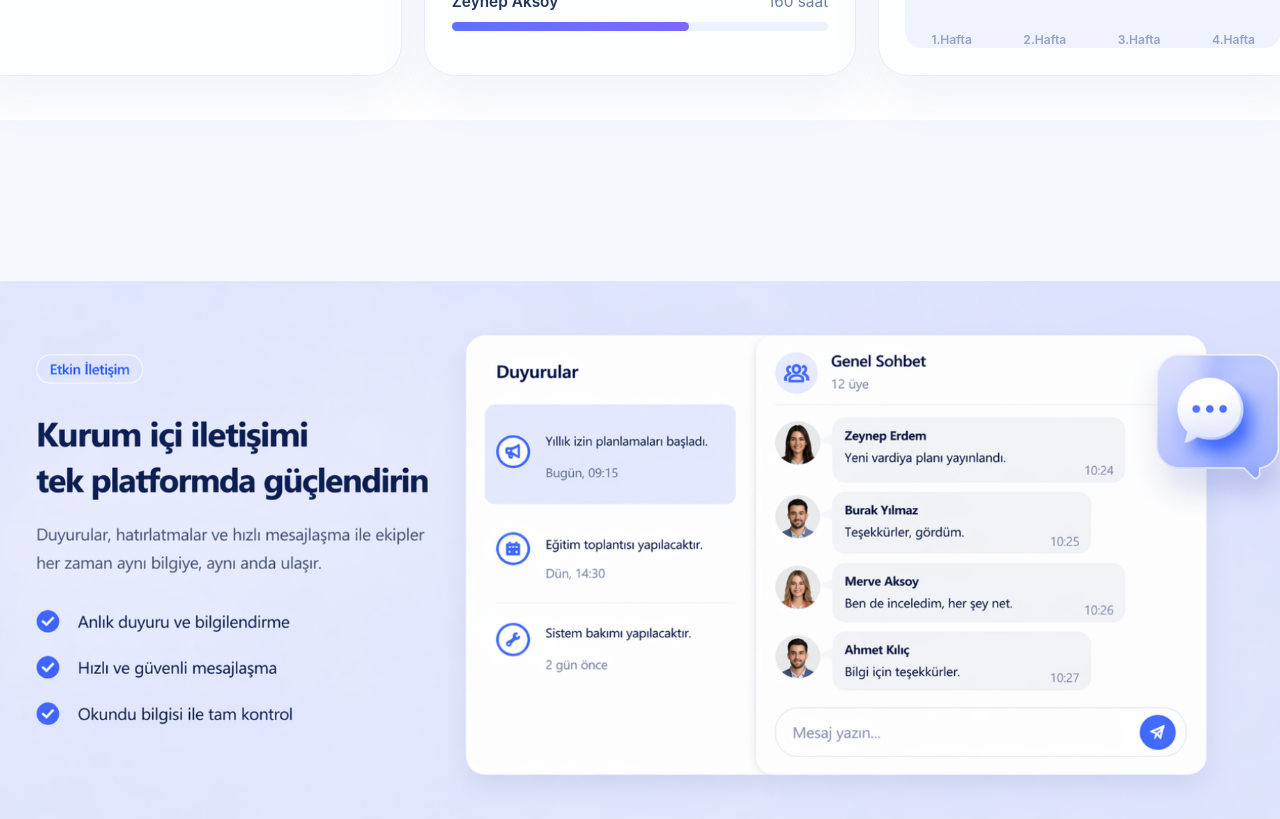
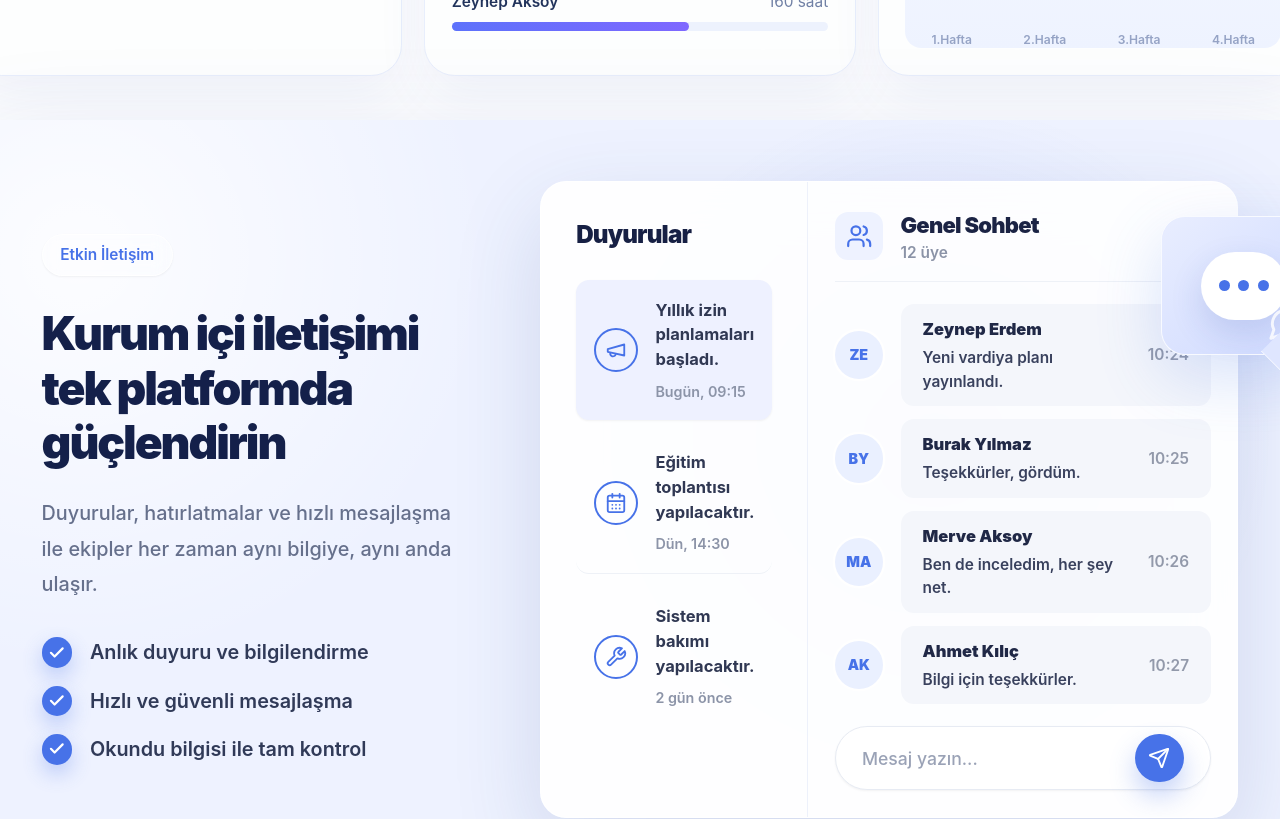
Before and after one commit to erasmustafa/hospital_scheduler, a Next.js app in the folder frontend/: page / in a window 1280 px wide. Shown: the part 2420-3239 px from the top of the page. Built offline with nearby package versions, Linux system fonts and the light colour scheme; no server answers.

Commit message:
feat: replace landing communication showcase

```diff
--- a/frontend/app/landing/page.tsx
+++ b/frontend/app/landing/page.tsx
@@ -1,21 +1,26 @@
 import Image from "next/image";
 import Link from "next/link";
-import type { ReactNode } from "react";
+import type { ElementType, ReactNode } from "react";
 import {
   ArrowRight,
   BarChart3,
   Building2,
   CalendarDays,
+  Check,
   Clock3,
   Cloud,
   Headphones,
   Info,
   LockKeyhole,
+  Megaphone,
+  MessageCircle,
   MessageSquareMore,
+  Send,
   ShieldCheck,
   Sparkles,
   UserPlus,
   Users,
+  Wrench,
   type LucideIcon,
 } from "lucide-react";
 
@@ -65,6 +70,66 @@ const navigationLinks = [
   { id: "how", label: "Nas\u0131l \u00c7al\u0131\u015f\u0131r?", href: "#how-it-works", icon: <CalendarDays /> },
   { id: "about", label: "Hakk\u0131m\u0131zda", href: "#about", icon: <Info /> },
   { id: "contact", label: "\u0130leti\u015fim", href: "#faq", icon: <Headphones /> },
+];
+
+type Announcement = {
+  icon: ElementType;
+  title: string;
+  time: string;
+  active?: boolean;
+};
+
+type ChatMessage = {
+  name: string;
+  text: string;
+  time: string;
+  avatar: string;
+};
+
+const announcements: Announcement[] = [
+  {
+    icon: Megaphone,
+    title: "Yıllık izin planlamaları başladı.",
+    time: "Bugün, 09:15",
+    active: true,
+  },
+  {
+    icon: CalendarDays,
+    title: "Eğitim toplantısı yapılacaktır.",
+    time: "Dün, 14:30",
+  },
+  {
+    icon: Wrench,
+    title: "Sistem bakımı yapılacaktır.",
+    time: "2 gün önce",
+  },
+];
+
+const messages: ChatMessage[] = [
+  {
+    name: "Zeynep Erdem",
+    text: "Yeni vardiya planı yayınlandı.",
+    time: "10:24",
+    avatar: "ZE",
+  },
+  {
+    name: "Burak Yılmaz",
+    text: "Teşekkürler, gördüm.",
+    time: "10:25",
+    avatar: "BY",
+  },
+  {
+    name: "Merve Aksoy",
+    text: "Ben de inceledim, her şey net.",
+    time: "10:26",
+    avatar: "MA",
+  },
+  {
+    name: "Ahmet Kılıç",
+    text: "Bilgi için teşekkürler.",
+    time: "10:27",
+    avatar: "AK",
+  },
 ];
 
 const teamHours = [
@@ -178,6 +243,143 @@ function FeatureCard({
       <h3 className="mb-3 text-xl font-bold text-[#18284d]">{title}</h3>
       <p className="text-sm leading-7 text-[#6d7b9c]">{description}</p>
     </div>
+  );
+}
+
+function CommunicationShowcase() {
+  return (
+    <section className="pb-0 pt-0">
+      <div className="mx-auto w-full max-w-[1280px] px-5 sm:px-6 lg:px-8">
+        <div className="relative flex min-h-[520px] items-center overflow-hidden rounded-[28px] bg-[#eef2ff] px-7 py-9 shadow-[0_32px_100px_rgba(31,67,160,0.18)] sm:px-10 lg:px-16 lg:py-14">
+          <div className="pointer-events-none absolute inset-0 bg-[radial-gradient(circle_at_72%_42%,rgba(67,103,240,0.14),transparent_32%),radial-gradient(circle_at_8%_18%,rgba(255,255,255,0.85),transparent_30%)]" />
+
+          <div className="relative z-10 grid w-full items-center gap-10 lg:grid-cols-[0.95fr_1.55fr] lg:gap-16">
+            <div className="max-w-[500px]">
+              <div className="mb-7 inline-flex rounded-full border border-white/80 bg-white/25 px-4 py-2 text-sm font-semibold text-[#4772e8] shadow-sm backdrop-blur">
+                Etkin İletişim
+              </div>
+
+              <h2 className="mb-6 text-[clamp(30px,4vw,42px)] font-black leading-[1.18] tracking-[-0.045em] text-[#14204a]">
+                Kurum içi iletişimi tek platformda güçlendirin
+              </h2>
+
+              <p className="mb-8 max-w-[470px] text-base font-medium leading-8 text-[#66708c] lg:text-[18px]">
+                Duyurular, hatırlatmalar ve hızlı mesajlaşma ile ekipler her zaman aynı bilgiye, aynı anda ulaşır.
+              </p>
+
+              <div className="space-y-4">
+                {[
+                  "Anlık duyuru ve bilgilendirme",
+                  "Hızlı ve güvenli mesajlaşma",
+                  "Okundu bilgisi ile tam kontrol",
+                ].map((item) => (
+                  <div key={item} className="flex items-center gap-4">
+                    <div className="flex h-7 w-7 items-center justify-center rounded-full bg-[#4772e8] text-white shadow-[0_8px_18px_rgba(71,114,232,0.3)]">
+                      <Check className="h-4 w-4 stroke-[3]" />
+                    </div>
+                    <span className="text-base font-semibold text-[#303a58] lg:text-[18px]">{item}</span>
+                  </div>
+                ))}
+              </div>
+            </div>
+
+            <div className="relative">
+              <div className="grid min-h-[480px] overflow-hidden rounded-[24px] border border-white/80 bg-white/90 shadow-[0_28px_80px_rgba(45,72,145,0.16)] backdrop-blur-xl md:grid-cols-[0.72fr_1.18fr]">
+                <div className="border-b border-[#edf1fb] p-6 md:border-b-0 md:border-r lg:p-8">
+                  <h3 className="mb-6 text-[22px] font-black tracking-[-0.035em] text-[#172044]">Duyurular</h3>
+
+                  <div className="space-y-3">
+                    {announcements.map((item, index) => {
+                      const Icon = item.icon;
+
+                      return (
+                        <div
+                          key={item.title}
+                          className={[
+                            "flex items-center gap-4 rounded-[12px] px-4 py-4 transition",
+                            item.active ? "bg-[#eef1ff] shadow-sm" : "bg-transparent",
+                            index !== announcements.length - 1 && !item.active ? "border-b border-[#eef1f7]" : "",
+                          ].join(" ")}
+                        >
+                          <div className="flex h-10 w-10 shrink-0 items-center justify-center rounded-full border-2 border-[#4772e8] text-[#4772e8]">
+                            <Icon className="h-5 w-5" />
+                          </div>
+
+                          <div>
+                            <p className="text-[15px] font-bold text-[#303853]">{item.title}</p>
+                            <p className="mt-2 text-[13px] font-semibold text-[#8c94a8]">{item.time}</p>
+                          </div>
+                        </div>
+                      );
+                    })}
+                  </div>
+                </div>
+
+                <div className="relative flex flex-col p-6">
+                  <div className="mb-5 flex items-center gap-4 border-b border-[#eef1f7] pb-4">
+                    <div className="flex h-11 w-11 items-center justify-center rounded-xl bg-[#eef2ff] text-[#4772e8]">
+                      <Users className="h-6 w-6" />
+                    </div>
+
+                    <div>
+                      <h3 className="text-[20px] font-black tracking-[-0.035em] text-[#1b2344]">Genel Sohbet</h3>
+                      <p className="text-sm font-semibold text-[#8b93a7]">12 üye</p>
+                    </div>
+                  </div>
+
+                  <div className="flex-1 space-y-3">
+                    {messages.map((message) => (
+                      <div key={message.name} className="flex items-center gap-4">
+                        <div className="flex h-11 w-11 shrink-0 items-center justify-center rounded-full bg-[#eaf0ff] text-[13px] font-black text-[#4772e8] ring-2 ring-white">
+                          {message.avatar}
+                        </div>
+
+                        <div className="flex min-h-[58px] flex-1 items-center justify-between rounded-[12px] bg-[#f4f6fb] px-5 py-3">
+                          <div>
+                            <p className="text-[15px] font-black text-[#202846]">{message.name}</p>
+                            <p className="mt-1 text-[14px] font-semibold text-[#39415d]">{message.text}</p>
+                          </div>
+
+                          <span className="ml-4 text-[14px] font-semibold text-[#9299aa]">{message.time}</span>
+                        </div>
+                      </div>
+                    ))}
+                  </div>
+
+                  <div className="mt-5 flex h-[58px] items-center gap-4 rounded-full border border-[#e7ebf3] bg-white px-6 shadow-sm">
+                    <div className="h-full flex-1 bg-transparent text-[16px] font-medium leading-[58px] text-[#9aa2b6]">
+                      Mesaj yazın...
+                    </div>
+
+                    <button className="flex h-11 w-11 items-center justify-center rounded-full bg-[#4772e8] text-white shadow-[0_12px_24px_rgba(71,114,232,0.32)] transition hover:scale-105 hover:bg-[#315fdf]">
+                      <Send className="h-5 w-5" />
+                    </button>
+                  </div>
+                </div>
+              </div>
+
+              <div className="absolute -right-20 top-8 hidden h-[126px] w-[150px] rounded-[22px] border border-white/80 bg-[#dfe6ff] shadow-[0_20px_60px_rgba(71,114,232,0.2)] lg:block">
+                <div className="absolute inset-0 rounded-[22px] bg-gradient-to-br from-white/30 to-[#b8c8ff]/45" />
+
+                <div className="relative flex h-full items-center justify-center">
+                  <div className="relative flex h-[62px] w-[78px] items-center justify-center rounded-full bg-white shadow-[0_12px_30px_rgba(40,70,160,0.15)]">
+                    <div className="flex gap-2">
+                      <span className="h-2.5 w-2.5 rounded-full bg-[#4772e8]" />
+                      <span className="h-2.5 w-2.5 rounded-full bg-[#4772e8]" />
+                      <span className="h-2.5 w-2.5 rounded-full bg-[#4772e8]" />
+                    </div>
+                  </div>
+
+                  <MessageCircle className="absolute bottom-3 right-5 h-8 w-8 text-white/80" />
+                </div>
+
+                <div className="absolute bottom-[-14px] right-5 h-8 w-8 rotate-45 rounded-br-md border-b border-r border-white/70 bg-[#dfe6ff]" />
+              </div>
+            </div>
+          </div>
+        </div>
+      </div>
+    </section>
   );
 }
 
@@ -462,20 +664,7 @@ export default function LandingPage() {
           </div>
         </section>
 
-        <section className="pb-0 pt-0">
-          <div className="mx-auto w-full max-w-[1280px] px-5 sm:px-6 lg:px-8">
-            <div className="relative">
-              <div className="pointer-events-none absolute inset-x-[0.4%] inset-y-[0.9%] -z-10 rounded-[28px] bg-[radial-gradient(circle_at_center,rgba(223,231,255,1)_0%,rgba(213,224,255,0.96)_36%,rgba(194,210,255,0.7)_60%,rgba(194,210,255,0.22)_82%,rgba(194,210,255,0)_100%)] blur-[28px]" />
-              <Image
-                src="/images/landing-communication-section.png"
-                alt={"MediShift ileti\u015fim b\u00f6l\u00fcm\u00fc"}
-                width={1600}
-                height={900}
-                className="relative z-10 block h-auto w-full"
-              />
-            </div>
-          </div>
-        </section>
+        <CommunicationShowcase />
 
         <section id="how-it-works" className="py-10">
           <div className="mx-auto w-full max-w-[1280px] px-5 sm:px-6 lg:px-8">
```
